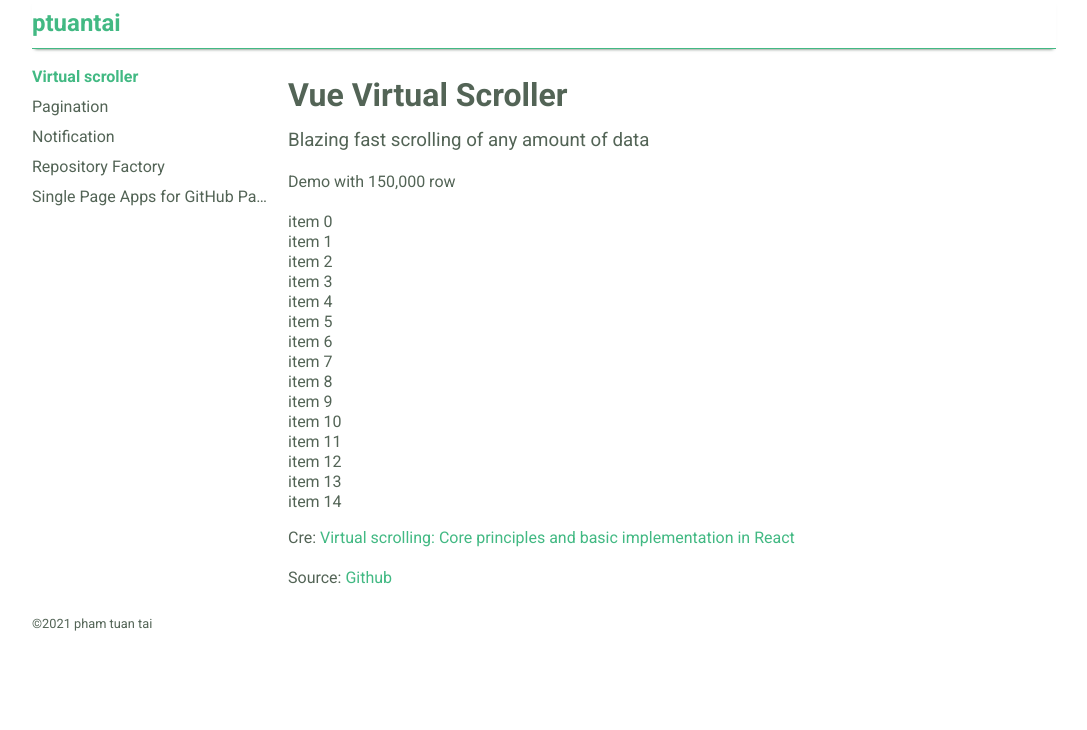
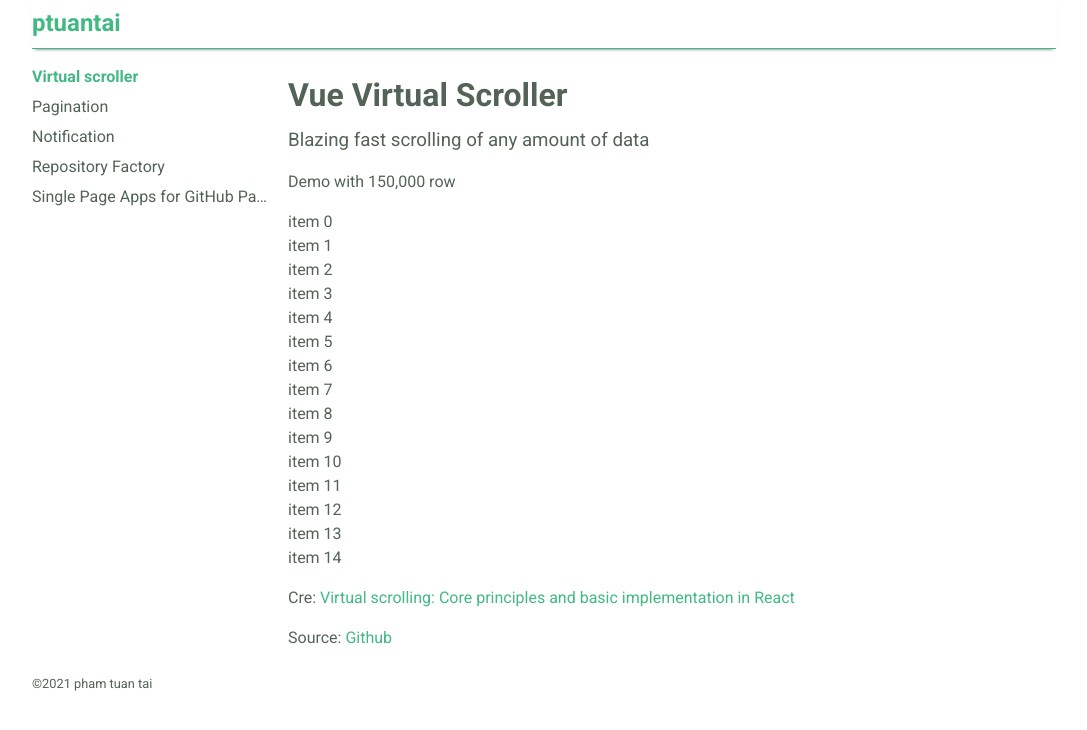
Before and after one commit to tuantai43/study, a Vue app: page /study/virtual-scroller in a window 1280 px wide. Shown: the top 730 px of the page, without its empty margins (96-1183 px from the left). Built offline with nearby package versions, Linux system fonts and the light colour scheme.

Commit message:
virtual scroller with dynamic height

```diff
--- a/src/assets/css/layout.scss
+++ b/src/assets/css/layout.scss
@@ -5,6 +5,7 @@
     display: flex;
     align-items: center;
     justify-content: space-between;
+    z-index: 10;
     .name {
         font-size: 1.5rem;
         line-height: 1.5rem;
--- a/src/components/BaseVirtualScroller.vue
+++ b/src/components/BaseVirtualScroller.vue
@@ -1,35 +1,29 @@
 <template>
-    <div
-        class="viewport"
-        ref="viewportElement"
-        @scroll="runScroller"
-        :style="{ height: viewportHeight + 'px' }">
-        <div :style="{ height: topPaddingHeight + 'px' }"></div>
+    <div class="virtual-scroller" @scroll="runScroller" :style="boxStyle">
+        <div class="viewport" :style="viewportStyle">
+            <div ref="spacer" :style="spacerStyle">
                 <template
                     v-for="(item, itemIndex) in sources"
                     :key="`virtual-item-${itemIndex}-${item[idProp]}`">
-            <slot :item="item" v-if="$slots.template" name="template"></slot>
+                    <slot
+                        :item="item"
+                        v-if="$slots.template"
+                        name="template"></slot>
                     <div
                         class="virtual-item"
-                :style="{ height: itemHeight + 'px' }"
+                        :style="{ minHeight: `${itemHeight}px` }"
                         v-else>
                         {{ item[textProp] }}
                     </div>
                 </template>
-        <div :style="{ height: bottomPaddingHeight + 'px' }"></div>
+            </div>
+        </div>
     </div>
 </template>
 <script>
-import { ref } from 'vue';
+import { computed, nextTick, onMounted, ref } from 'vue';
 export default {
     props: {
-        start: {
-            type: Number,
-            default: 0,
-            validator: function (value) {
-                return value >= 0;
-            },
-        },
         itemHeight: {
             type: Number,
             default: 20,
@@ -40,13 +34,6 @@ export default {
         amount: {
             type: Number,
             default: 5,
-            validator: function (value) {
-                return value >= 1;
-            },
-        },
-        tolerance: {
-            type: Number,
-            default: 2,
             validator: function (value) {
                 return value >= 1;
             },
@@ -65,61 +52,124 @@ export default {
         },
     },
     setup(props) {
-        let viewportHeight = props.amount * props.itemHeight;
-        let totalHeight = props.items.length * props.itemHeight;
-        const bufferedItems = props.amount + 2 * props.tolerance;
-        let topPaddingHeight = ref(
-            (props.start - props.tolerance) * props.itemHeight
+        let boxHeight = props.amount * props.itemHeight;
+
+        let rowsHeight = [];
+        let transforms = ref([]);
+        rowsHeight[-1] = transforms.value[-1] = 0;
+
+        let spacerTransformY = ref(0);
+
+        let totalHeight = computed(
+            () =>
+                rowsHeight[rowsHeight.length - 1] +
+                transforms.value[transforms.value.length - 1]
         );
-        let bottomPaddingHeight = ref(totalHeight - topPaddingHeight.value);
+
+        let viewportStyle = computed(() => ({
+            height: `${totalHeight.value}px`,
+        }));
+
+        const boxStyle = computed(() => ({
+            height: `${Math.min(boxHeight, totalHeight.value)}px`,
+        }));
+
+        let spacerStyle = computed(() => ({
+            transform: `translateY(${spacerTransformY.value}px)`,
+        }));
+
+        let spacer = ref(null);
         let sources = ref([]);
 
         const getData = (offset, limit) => {
             let data = [];
             const start = Math.max(offset, 0);
-            const end = Math.min(offset + limit - 1, props.items.length);
+            const end = Math.min(offset + limit + 1, props.items.length);
             if (start <= end) {
                 data = props.items.slice(start, end);
             }
             return data;
         };
 
-        const runScroller = ({ target: { scrollTop } }) => {
-            const index = Math.floor(
-                scrollTop / props.itemHeight - props.tolerance
-            );
-            sources.value = getData(index, bufferedItems);
-            topPaddingHeight.value = Math.max(index * props.itemHeight, 0);
-            bottomPaddingHeight.value = Math.max(
-                totalHeight -
-                    topPaddingHeight.value -
-                    sources.value.length * props.itemHeight,
-                0
-            );
+        const findNodePosition = (scroll, left, right) => {
+            if (left > right) {
+                return right;
+            }
+            const middle = Math.floor((left + right) / 2);
+            if (transforms.value[middle] === scroll) {
+                return middle;
+            } else if (transforms.value[middle] < scroll) {
+                return findNodePosition(scroll, middle + 1, right);
+            } else {
+                return findNodePosition(scroll, left, middle - 1);
+            }
         };
 
-        if (props.amount + props.tolerance >= props.items.length) {
-            if (props.amount >= props.items.length) {
-                viewportHeight = totalHeight;
+        const getLimitOnView = (nodePosition) => {
+            let totalHeight = rowsHeight[nodePosition];
+            let i = 1;
+            while (totalHeight < boxHeight && i < rowsHeight.length) {
+                i++;
+                totalHeight += rowsHeight[nodePosition + i];
             }
-            topPaddingHeight.value = bottomPaddingHeight.value = 0;
-            sources.value = props.items;
-        } else {
+            return i;
+        };
+
+        const runScroller = async ({ target: { scrollTop } }) => {
+            const nodePosition = findNodePosition(
+                scrollTop,
+                0,
+                transforms.value.length
+            );
+
+            spacerTransformY.value = transforms.value[nodePosition];
+
+            const limit = getLimitOnView(nodePosition);
+
+            sources.value = getData(nodePosition, limit);
+
+            if (totalHeight.value - scrollTop - boxHeight < 5) {
+                sources.value = getData(nodePosition, limit + props.amount);
+                await nextTick();
+                getHeightOnSpacerChildren(nodePosition);
             }
-        runScroller({ target: { scrollTop: 0 } });
+        };
+
+        const getHeightOnSpacerChildren = (start) => {
+            const children = spacer.value.children;
+            children &&
+                Array.from(children).map((ele, eleIndex) => {
+                    const { offsetHeight } = ele;
+                    const itemIndex = eleIndex + start;
+                    const oldHeight = rowsHeight[itemIndex];
+                    if (oldHeight != offsetHeight) {
+                        rowsHeight[itemIndex] = offsetHeight;
+                        transforms.value[itemIndex] =
+                            rowsHeight[itemIndex - 1] +
+                            transforms.value[itemIndex - 1];
+                    }
+                });
+        };
+
+        sources.value = getData(0, props.amount);
+        onMounted(() => getHeightOnSpacerChildren(0));
 
         return {
-            viewportHeight,
-            topPaddingHeight,
-            bottomPaddingHeight,
             runScroller,
             sources,
+            spacer,
+            spacerStyle,
+            viewportStyle,
+            boxStyle,
         };
     },
 };
 </script>
 <style lang="scss">
 .viewport {
+    overflow: hidden;
+}
+.virtual-scroller {
     overflow-y: auto;
 }
 </style>
--- a/src/components/index.js
+++ b/src/components/index.js
@@ -1,36 +1,34 @@
 import { defineAsyncComponent } from 'vue';
 
-const components = [
-    {
-        name: 'the-header',
-        component: defineAsyncComponent(() => import('./TheHeader.vue')),
+export default {
+    install: (app) => {
+        app.component(
+            'the-header',
+            defineAsyncComponent(() => import('./TheHeader.vue'))
+        );
+        app.component(
+            'the-sidebar',
+            defineAsyncComponent(() => import('./TheSidebar.vue'))
+        );
+        app.component(
+            'the-footer',
+            defineAsyncComponent(() => import('./TheFooter.vue'))
+        );
+        app.component(
+            'base-virtual-scroller',
+            defineAsyncComponent(() => import('./BaseVirtualScroller.vue'))
+        );
+        app.component(
+            'base-tutorial-page',
+            defineAsyncComponent(() => import('./BaseTutorialPage.vue'))
+        );
+        app.component(
+            'base-pagination',
+            defineAsyncComponent(() => import('./BasePagination.vue'))
+        );
+        app.component(
+            'base-notification',
+            defineAsyncComponent(() => import('./BaseNotification.vue'))
+        );
     },
-    {
-        name: 'the-sidebar',
-        component: defineAsyncComponent(() => import('./TheSidebar.vue')),
-    },
-    {
-        name: 'the-footer',
-        component: defineAsyncComponent(() => import('./TheFooter.vue')),
-    },
-    {
-        name: 'base-virtual-scroller',
-        component: defineAsyncComponent(() =>
-            import('./BaseVirtualScroller.vue')
-        ),
-    },
-    {
-        name: 'base-tutorial-page',
-        component: defineAsyncComponent(() => import('./BaseTutorialPage.vue')),
-    },
-    {
-        name: 'base-pagination',
-        component: defineAsyncComponent(() => import('./BasePagination.vue')),
-    },
-    {
-        name: 'base-notification',
-        component: defineAsyncComponent(() => import('./BaseNotification.vue')),
-    },
-];
-
-export default components;
+};
--- a/src/main.js
+++ b/src/main.js
@@ -5,10 +5,4 @@ import components from './components';
 import './assets/css/main.scss';
 
 const router = createRouter();
-const app = createApp(App);
-components.map((cpn) => {
-    app.component(cpn.name, cpn.component);
-});
-app.use(router);
-
-app.mount('#app');
+createApp(App).use(router).use(components).mount('#app');
--- a/src/router/views/virtual-scroller/VirtualScrollerDemo.vue
+++ b/src/router/views/virtual-scroller/VirtualScrollerDemo.vue
@@ -1,5 +1,5 @@
 <template>
-    <base-virtual-scroller :items="data" :amount="15" :item-height="20">
+    <base-virtual-scroller :items="data" :amount="15" :item-height="24">
         <template #template="{ item }">
             <div class="item">
                 {{ item.text }}
@@ -7,24 +7,34 @@
         </template>
     </base-virtual-scroller>
 </template>
-<script>
-export default {
-    data() {
-        return {
-            data: [],
-        };
+<script setup>
+import { ref } from '@vue/reactivity';
+
+const props = defineProps({
+    rows: {
+        type: Number,
+        default: 150000,
     },
-    created() {
-        let i = 0;
-        while (i < 150000) {
-            this.data.push({ index: i, text: `item ${i}` });
-            i++;
-        }
-    },
-};
+});
+
+const data = ref([]);
+let i = 0;
+
+while (i < props.rows) {
+    // let text = `item ksand asjdn askjd akjdnakj daksdj akjdnask jdnasjajsdk ajsska jnsadj item ksand asjdn askjd akjdnakj daksdj akjdnask jdnasjajsdk ajsska jnsadj item ksand asjdn askjd akjdnakj daksdj akjdnask jdnasjajsdk ajsska jnsadj item ksand asjdn askjd akjdnakj daksdj akjdnask jdnasjajsdk ajsska jnsadj item ksand asjdn askjd akjdnakj daksdj akjdnask jdnasjajsdk ajsska jnsadjitem ksand asjdn askjd akjdnakj daksdj akjdnask jdnasjajsdk ajsska jnsadj item ksand asjdn askjd akjdnakj daksdj akjdnask jdnasjajsdk ajsska jnsadj item ksand asjdn askjd akjdnakj daksdj akjdnask jdnasjajsdk ajsska jnsadj${i}`;
+    // if (i % 2 === 0) {
+    //     text = `item ksand asjdn askjd akjdnakj daksdj akjdnask jdnasjajsdk ajsska jnsadj${i}`;
+    // }
+    const text = `item ${i}`;
+    data.value.push({
+        index: i,
+        text,
+    });
+    i++;
+}
 </script>
 <style scoped>
 .item {
-    height: 20px;
+    min-height: 20px;
 }
 </style>
```
Lines whose indentation alone changed are shown as unchanged.
